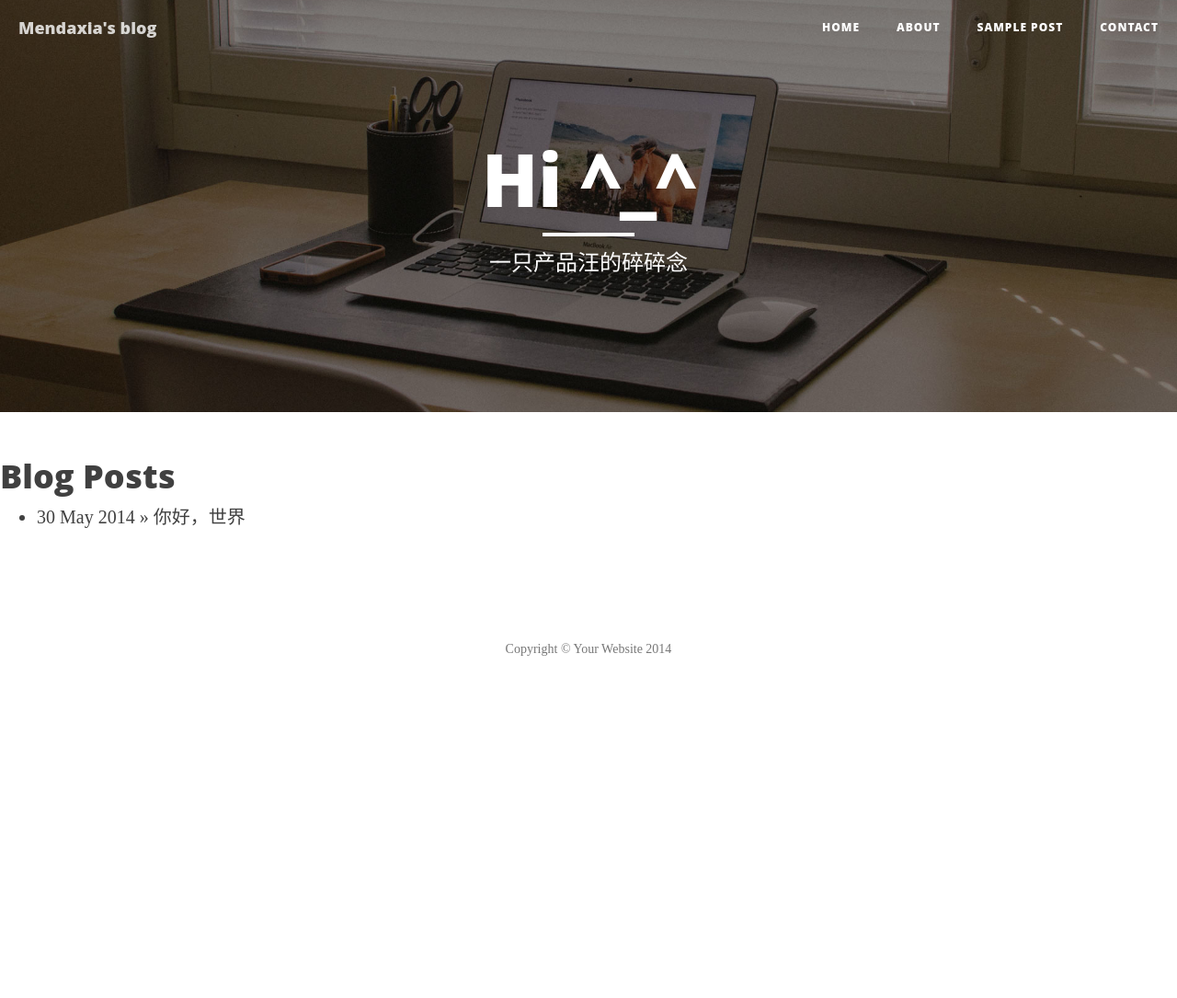
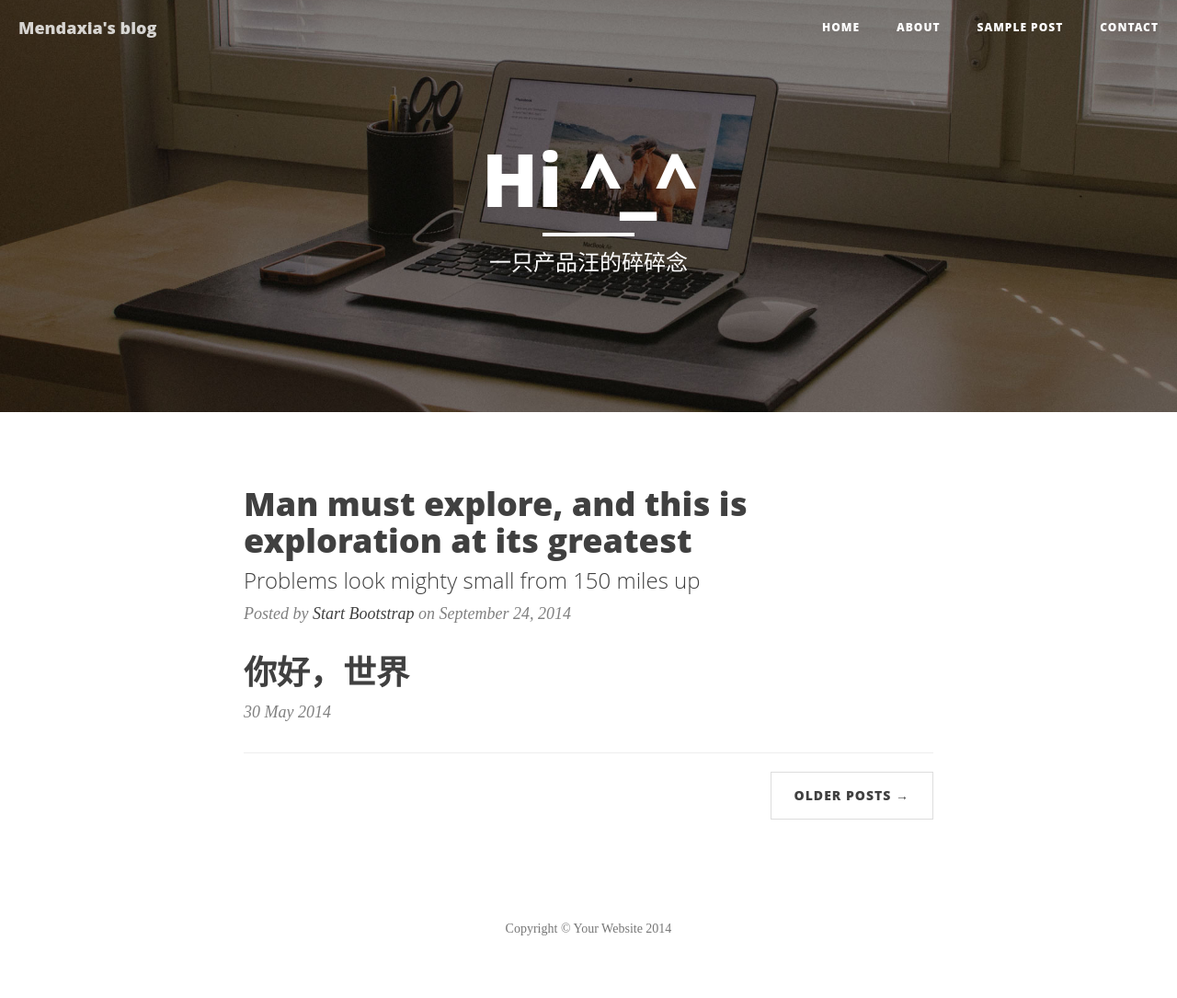
Before and after one commit to mendaxia/mendaxia.github.io, a Jekyll site: the page built from index.html, in a window 1280 px wide. Shown: the whole page at 92% size. Built offline with Jekyll 4.4.1, drawn with Linux system fonts in a browser that asks for light colours; before the commit the page ends 900 px from its top, so only the background shows below that.

Commit message:
modify template

```diff
--- a/_layouts/default.html
+++ b/_layouts/default.html
@@ -64,9 +64,32 @@
         </div>
     </header>
 
-<div class="site">
+    <div class="container">
+        <div class="row">
+            <div class="col-lg-8 col-lg-offset-2 col-md-10 col-md-offset-1">
+                <div class="post-preview">
+                    <a href="post.html">
+                        <h2 class="post-title">
+                            Man must explore, and this is exploration at its greatest
+                        </h2>
+                        <h3 class="post-subtitle">
+                            Problems look mighty small from 150 miles up
+                        </h3>
+                    </a>
+                    <p class="post-meta">Posted by <a href="#">Start Bootstrap</a> on September 24, 2014</p>
+                    {{ content }}
+                </div>
 
-  {{ content }}
+                <hr>
+                <!-- Pager -->
+                <ul class="pager">
+                    <li class="next">
+                        <a href="#">Older Posts →</a>
+                    </li>
+                </ul>
+            </div>
+        </div>
+    </div>
 
   <!-- Footer -->
   <footer>
@@ -104,7 +127,7 @@
           </div>
       </div>
   </footer>
-</div>
+
 
 </body>
 </html>
--- a/index.html
+++ b/index.html
@@ -3,11 +3,13 @@ layout: default
 title: Mendaxia's blog
 ---
 
-<div id="home">
-  <h1>Blog Posts</h1>
-  <ul class="posts">
-    {% for post in site.posts %}
-      <li><span>{{ post.date | date_to_string }}</span> &raquo; <a href="{{ post.url }}">{{ post.title }}</a></li>
-    {% endfor %}
-  </ul>
+{% for post in site.posts %}
+<div class="post-preview">
+    <a href="{{ post.url }}">
+        <h2 class="post-title">
+            {{ post.title }}
+        </h2>
+    </a>
+    <p class="post-meta">{{ post.date | date_to_string }}</p>
 </div>
+{% endfor %}
```
